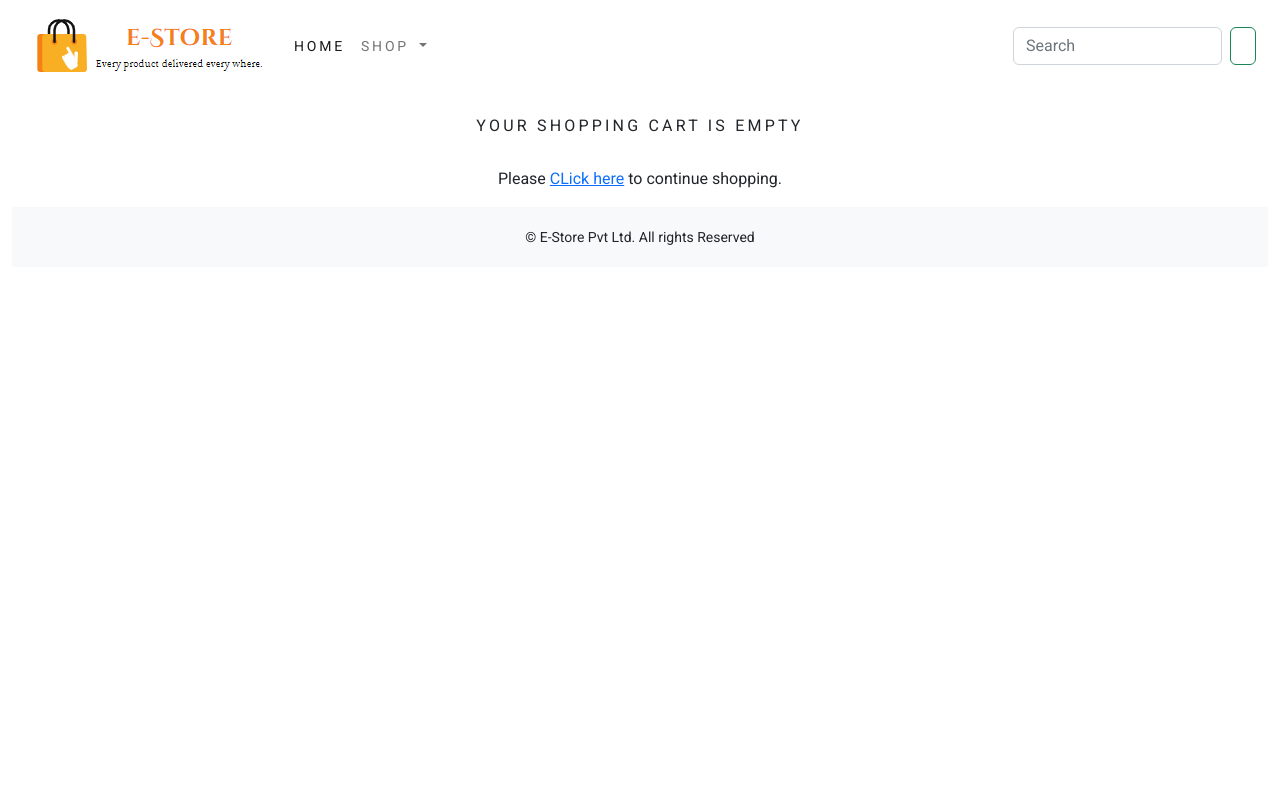
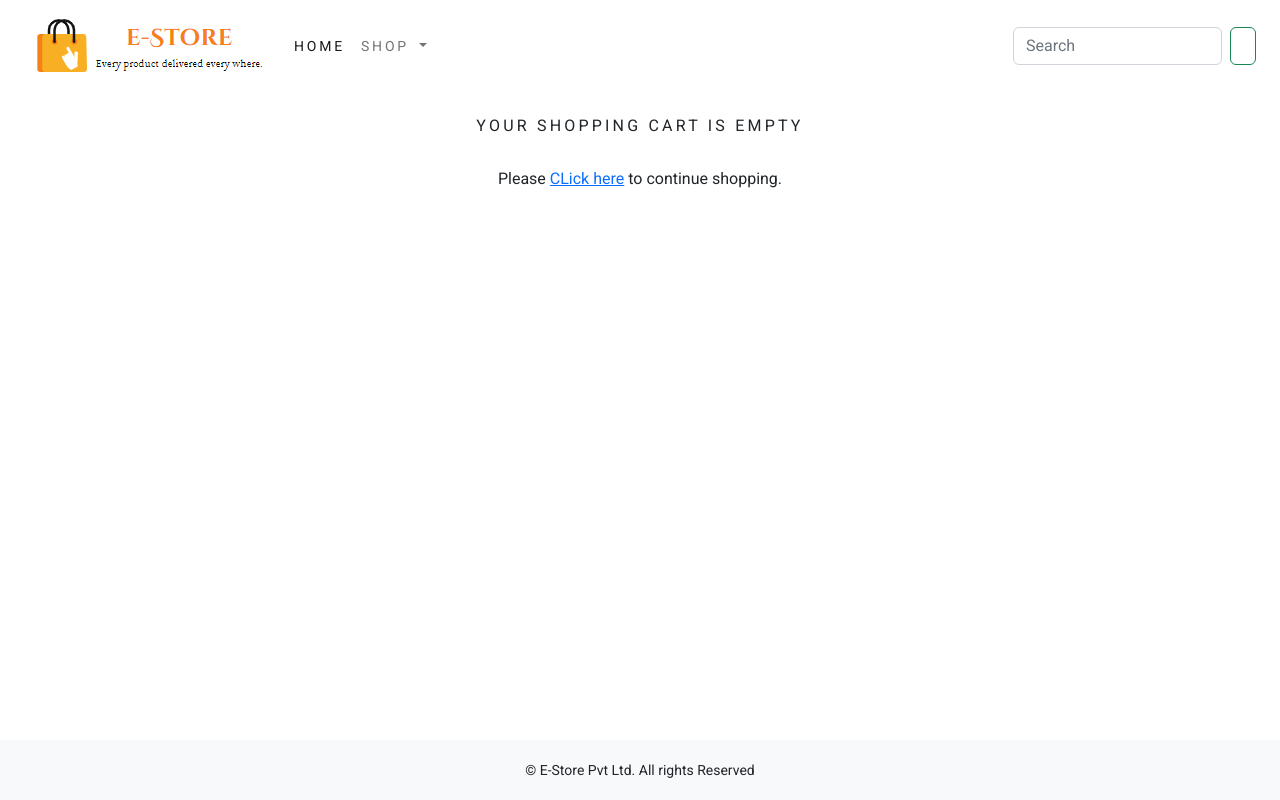
Before and after one commit to pr454d-p/E-Store, a Django app: page /cart/ in a window 1280 px wide. Run offline with Django 4.2, Linux system fonts and the light colour scheme; data comes from the database, SQL or seed files in the repository; both versions use the stored data as it was after the commit; some libraries are stand-ins or nearby versions.

Commit message:
fix the footer

```diff
--- a/static/css/custom.css
+++ b/static/css/custom.css
@@ -108,3 +108,7 @@ body{
 .my-button{
     margin-top: 5px;
 }
+.space{
+    width: 100%;
+    height: 80px;
+}
--- a/templates/cart.html
+++ b/templates/cart.html
@@ -21,7 +21,7 @@ Cart  - E-Store
     </div>
 </div>
 {% else %}
-<div>
+<div class="bottom-footer">
     <div class="text-center">
         <br>
         <h1 class="text-center my-title">
@@ -101,6 +101,7 @@ Cart  - E-Store
             </table>
             <div class="mx-auto">
                 <a href="{% url 'ecom_app:allProductCategory' %}" class="btn btn-warning btn-block my-button" >Continue shopping</a>
+                <a hre="" class="btn btn-danger btn-block my-button">Make payment</a>
             </div>
         </div>
     </div>
--- a/templates/footer.html
+++ b/templates/footer.html
@@ -1,3 +1,4 @@
-<footer class="footer navbar-fixed-bottom my_footer">
+
+<footer class="footer navbar-fixed-bottom fixed-bottom my_footer">
     <p class="text-center">&copy; E-Store Pvt Ltd. All rights Reserved</p>
 </footer>
--- a/templates/index.html
+++ b/templates/index.html
@@ -19,6 +19,9 @@
         {% include 'navbar.html' %}
         {% block body %}
         {% endblock %}
+        <div class="space">
+
+        </div>
         {% include 'footer.html' %}
     </div>
     <script src="{% static 'js/bootstrap.bundle.min.js' %}"></script>
```
Also changed, not shown: db.sqlite3.
